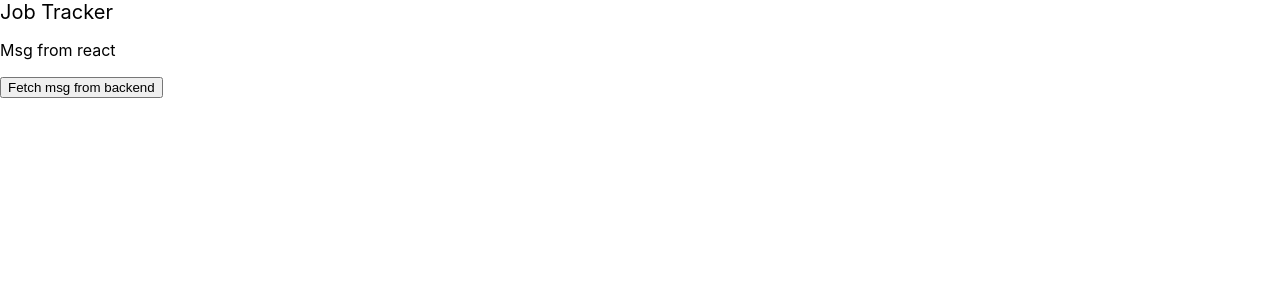
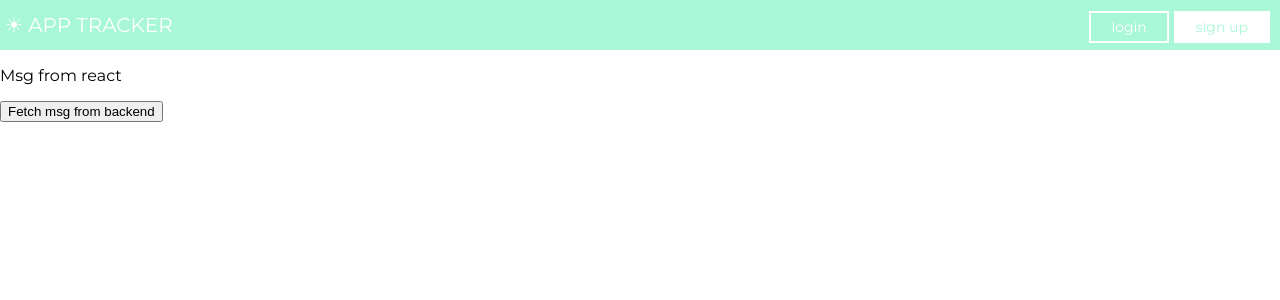
Before and after one commit to chingu-voyages/v8-chimeras-team-04, a React (Create React App) app in the folder client/: page / in a window 1280 px wide. Shown: the top 300 px of the page. Built offline with nearby package versions, Linux system fonts and the light colour scheme.

Commit message:
Add header styles

```diff
--- a/client/package.json
+++ b/client/package.json
@@ -2,6 +2,7 @@
   "name": "client",
   "version": "1.0.0",
   "dependencies": {
+    "node-sass": "^4.11.0",
     "react": "^16.8.4",
     "react-dom": "^16.8.4",
     "react-scripts": "2.1.8"
--- a/client/src/components/Header.jsx
+++ /dev/null
@@ -1,7 +0,0 @@
-import React from 'react';
-
-import './header.css';
-
-export default function Header() {
-  return <header>Job Tracker</header>
-}
--- /dev/null
+++ b/client/src/components/Header/header.scss
@@ -0,0 +1,27 @@
+header {
+  font-size: 20px;
+  display: flex;
+  justify-content: space-between;
+  align-items: center;
+  background: rgb(168, 248, 215);
+  color: white;
+  height: 50px;
+  padding: 0 5px;
+
+  .btns {
+    padding: 5px 20px;
+    font-size: 14px;
+    border: 2px solid white;
+    margin-right: 5px;
+  }
+
+  .login {
+    background: #a8f8d7;
+    color: white;
+  }
+
+  .signup {
+    color: #a8f8d7;
+    background: white;
+  }
+}
--- /dev/null
+++ b/client/src/components/Header/index.jsx
@@ -0,0 +1,15 @@
+import React from 'react';
+
+import './header.scss';
+
+export default function Header() {
+  return (
+    <header>
+      ☀︎ APP TRACKER
+      <div className="header__btns">
+        <a className="btns login">login</a>
+        <a className="btns signup">sign up</a>
+      </div>
+    </header>
+  )
+}
--- a/client/src/components/header.css
+++ /dev/null
@@ -1,3 +0,0 @@
-header {
-  font-size: 20px;
-}
--- a/client/src/index.css
+++ b/client/src/index.css
@@ -1,14 +1,17 @@
+@import url('https://fonts.googleapis.com/css?family=Montserrat:400,800');
+
 body {
-  margin: 0;
+	font-family: 'Montserrat', sans-serif;
+	margin: 0;
   padding: 0;
-  font-family: -apple-system, BlinkMacSystemFont, "Segoe UI", "Roboto", "Oxygen",
-    "Ubuntu", "Cantarell", "Fira Sans", "Droid Sans", "Helvetica Neue",
-    sans-serif;
-  -webkit-font-smoothing: antialiased;
-  -moz-osx-font-smoothing: grayscale;
 }
 
 code {
   font-family: source-code-pro, Menlo, Monaco, Consolas, "Courier New",
     monospace;
 }
+
+ul,
+li {
+	list-style-type: none;
+}
```
Also changed, not shown: package.json (+6 -1 lines), 2 other files (tests, documents, lock files or other folders).
